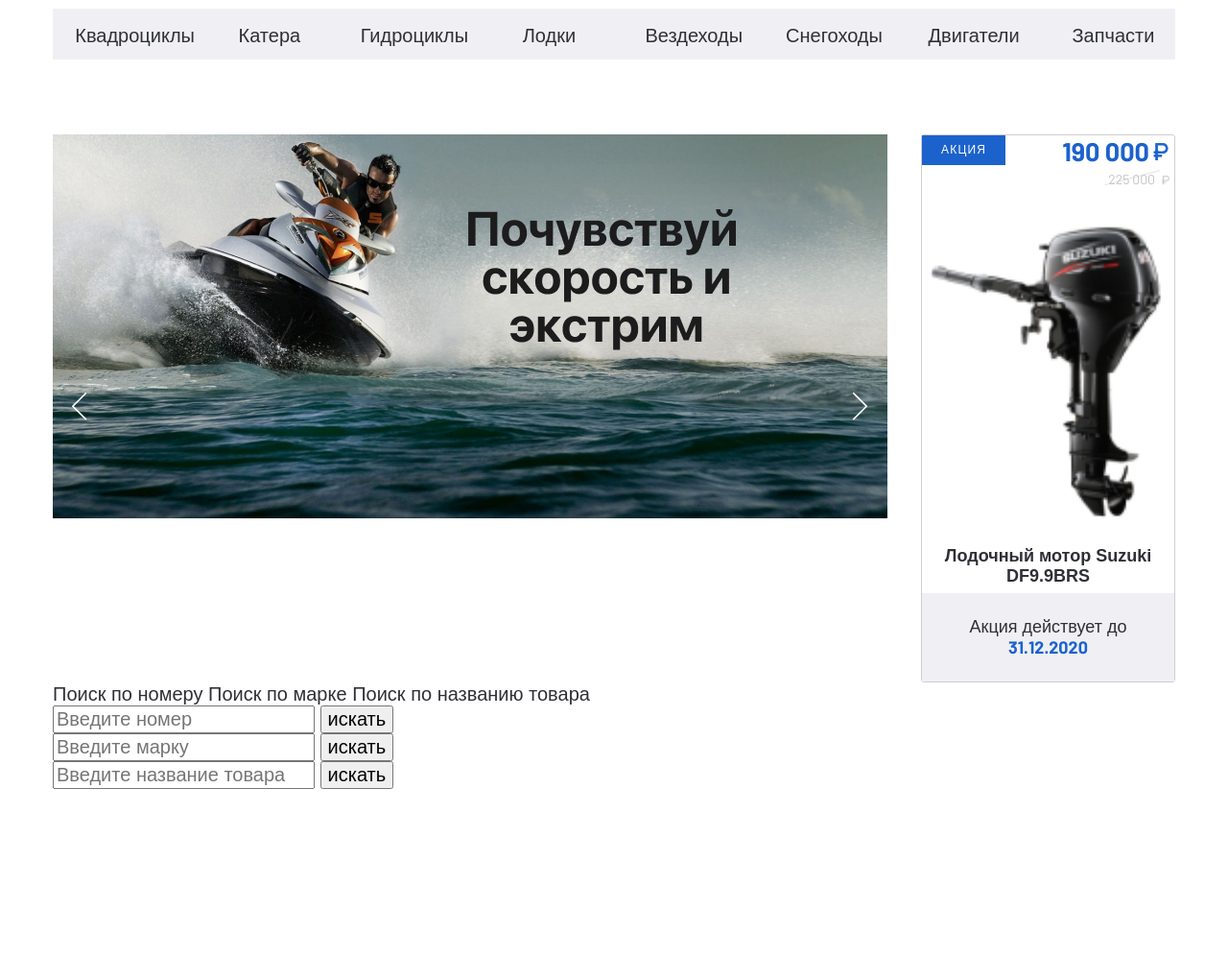
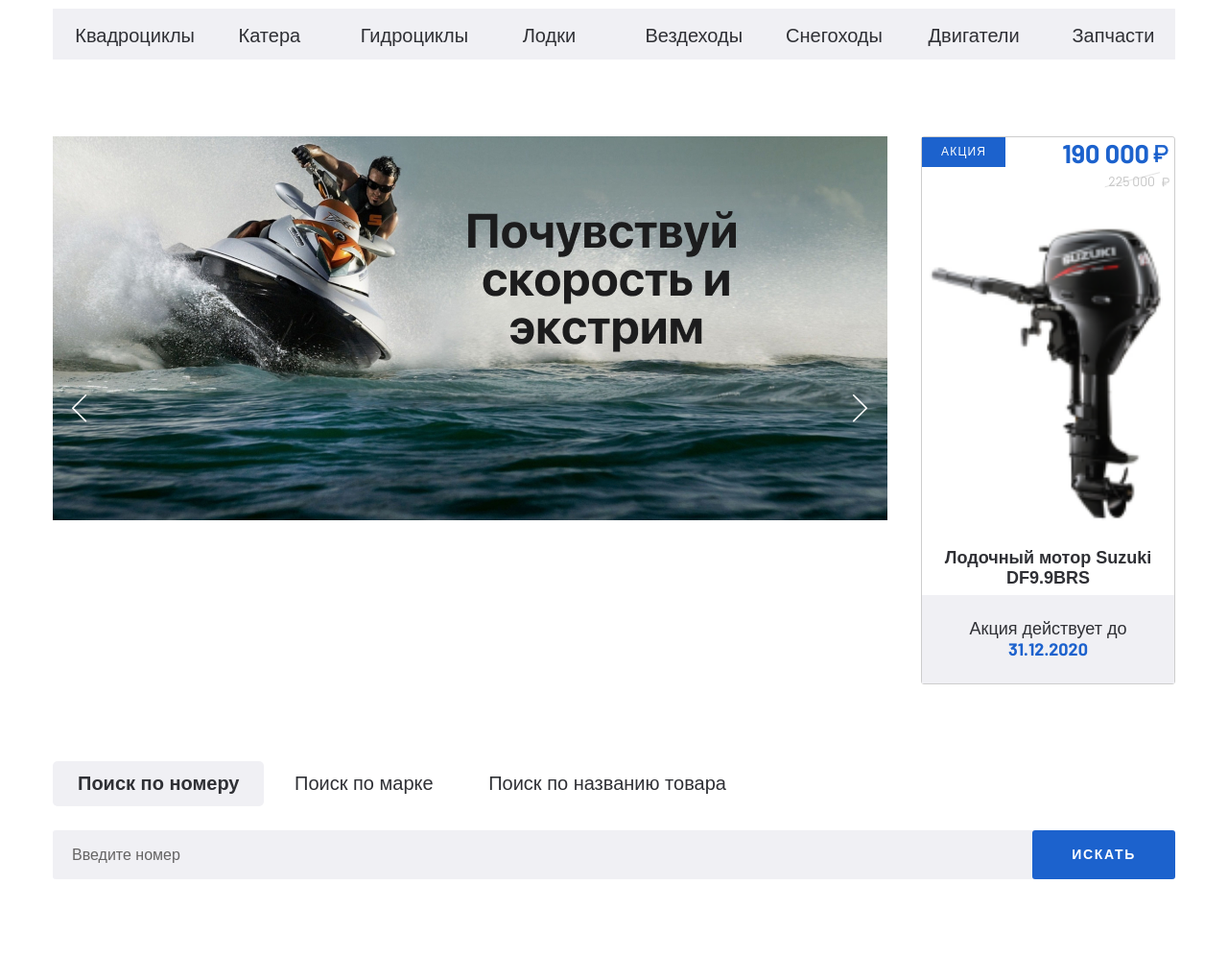
Before and after one commit to bozhenova/drive-moto, a website: page index.html in a window 1280 px wide. Shown: the part 113-1109 px from the top of the page at 96% size. Before the commit the page ends 935 px from the top, so only its background shows below. Drawn offline with nearby package versions, Linux system fonts and the light colour scheme.

Commit message:
Add styles and effects for search section

```diff
--- a/css/style.css
+++ b/css/style.css
@@ -8,9 +8,11 @@ html {
   -webkit-box-sizing: inherit;
   box-sizing: inherit;
 }
+
 a {
   text-decoration: none;
   color: inherit;
+  display: inline-block;
 }
 
 ul,
@@ -39,6 +41,10 @@ body {
   font-size: 20px;
   line-height: 24px;
   font-weight: 400;
+}
+
+.page-section {
+  margin-bottom: 80px;
 }
 
 .container {
@@ -128,7 +134,7 @@ body {
 }
 
 .header__bottom {
-  margin-bottom: 78px;
+  margin-bottom: 80px;
 }
 
 .menu-categories {
@@ -372,3 +378,77 @@ body {
   -o-object-fit: contain;
   object-fit: contain;
 }
+
+.search__tabs {
+  margin-bottom: 25px;
+}
+
+.search__tabs-item {
+  padding: 11px 26px 12px;
+}
+
+.search__tabs-item--active {
+  border-radius: 5px;
+  background-color: #f0f0f4;
+  font-family: 'SFProDisplay-Bold', sans-serif;
+  font-weight: 700;
+}
+
+.search__content-item {
+  display: none;
+}
+
+.search__content-item--active {
+  display: block;
+}
+
+.search__content-form {
+  display: -webkit-box;
+  display: -ms-flexbox;
+  display: flex;
+}
+
+.search__content-input {
+  background-color: #f0f0f4;
+  border-radius: 3px;
+  padding: 5px 20px;
+  border: none;
+  font-size: 16px;
+  line-height: 19px;
+  width: 100%;
+}
+
+.search__content-input::-webkit-input-placeholder {
+  color: #656464;
+}
+
+.search__content-input::-moz-placeholder {
+  color: #656464;
+}
+
+.search__content-input:-ms-input-placeholder {
+  color: #656464;
+}
+
+.search__content-input::-ms-input-placeholder {
+  color: #656464;
+}
+
+.search__content-input::placeholder {
+  color: #656464;
+}
+
+.search__content-btn {
+  font-weight: bold;
+  font-size: 14px;
+  line-height: 17px;
+  border-radius: 3px;
+  background-color: #1c62cd;
+  letter-spacing: 0.12em;
+  text-transform: uppercase;
+  font-family: 'SFProDisplay-Bold', sans-serif;
+  color: #ffffff;
+  padding: 17px 41px;
+  border: none;
+  margin-left: -3px;
+}
--- a/js/main.js
+++ b/js/main.js
@@ -6,4 +6,13 @@ $(function () {
     nextArrow:
       '<button class="banner-section__slider-btn banner-section__slider-btnnext"><img src="images/arrow-right.svg" alt="Right arrow"></button>'
   });
+
+  $('.search__tabs-item').on('click', e => {
+    e.preventDefault();
+    $('.search__tabs-item').removeClass('search__tabs-item--active');
+    $('.search__content-item').removeClass('search__content-item--active');
+
+    $(this).addClass('search__tabs-item--active');
+    $($(this).attr('href')).addClass('search__content-item--active');
+  });
 });
```
